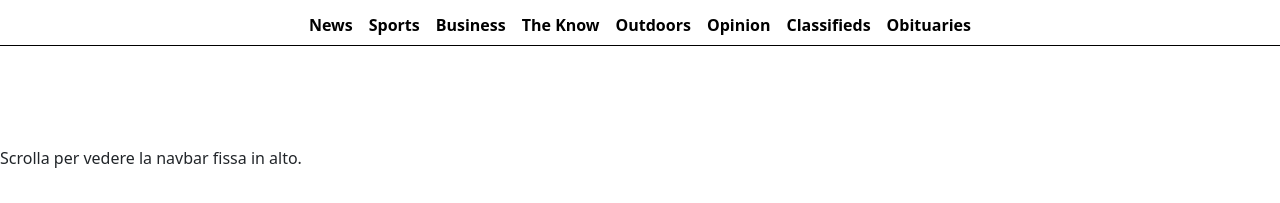
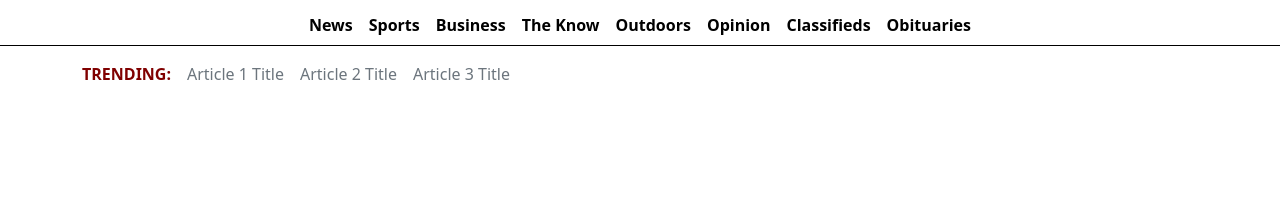
Before and after one commit to Dardan-beri/the-denver-post, a plain HTML site: page index.html in a window 1280 px wide. Shown: the part 131-334 px from the top of the page. Drawn offline with nearby package versions, Linux system fonts and the light colour scheme.

Commit message:
Fatta sezine trending

```diff
--- a/css/style.css
+++ b/css/style.css
@@ -48,3 +48,11 @@ body{
 .main-header-link:hover {
     text-decoration: underline;
 }
+
+.trending-link:hover {
+    color: red !important;
+}
+
+.text-bordo {
+    color: #800000;
+}
--- a/index.html
+++ b/index.html
@@ -6,8 +6,8 @@
 
     <link rel="icon" href="https://placehold.co/50x50.ico" type="image/x-icon">
     <link href="https://cdn.jsdelivr.net/npm/bootstrap@5.3.3/dist/css/bootstrap.min.css" rel="stylesheet">
+    <link rel="stylesheet" href="https://cdn.jsdelivr.net/npm/bootstrap-icons@1.10.5/font/bootstrap-icons.css">
     <link rel="stylesheet" href="css/style.css">
-    <link rel="stylesheet" href="https://cdn.jsdelivr.net/npm/bootstrap-icons@1.10.5/font/bootstrap-icons.css">
     <script src="js/navbar.js" defer></script>
 </head>
 <body>
@@ -53,7 +53,6 @@
         </div>
     </header>
 
-
     <!-- NAVBAR COMPATTA FISSA IN ALTO -->
     <nav id="scrolled-navbar" class="navbar navbar-expand-lg bg-white navbar-border fixed-top">
         <div class="container-fluid d-flex justify-content-between align-items-center">
@@ -82,7 +81,6 @@
         </div>
     </nav>
 
-
     <!-- Menu sotto la navbar -->
     <div class="border-bottom border-black py-2">
         <div class="container d-flex flex-wrap justify-content-center gap-3 fw-bold text-black">
@@ -97,10 +95,20 @@
         </div>
     </div>
 
+    <!-- Contenuti pagina -->
+    <div class="container my-3">
 
-    <!-- Spazio per testare lo scroll -->
-    <div style="height: 2000px; padding-top: 100px;">
-        Scrolla per vedere la navbar fissa in alto.
+        <!-- Sezione Trending -->
+        <div class="d-flex flex-wrap align-items-center gap-3">
+            <span class="text-bordo fw-bold">TRENDING:</span>
+            <a href="#" class="text-secondary text-decoration-none trending-link">Article 1 Title</a>
+            <a href="#" class="text-secondary text-decoration-none trending-link">Article 2 Title</a>
+            <a href="#" class="text-secondary text-decoration-none trending-link">Article 3 Title</a>
+        </div>
+
+
+
+        <!-- Fine Contenuti pagina -->
     </div>
 
   <!-- Bootstrap 5 JS Bundle (incluso Popper) -->
```
